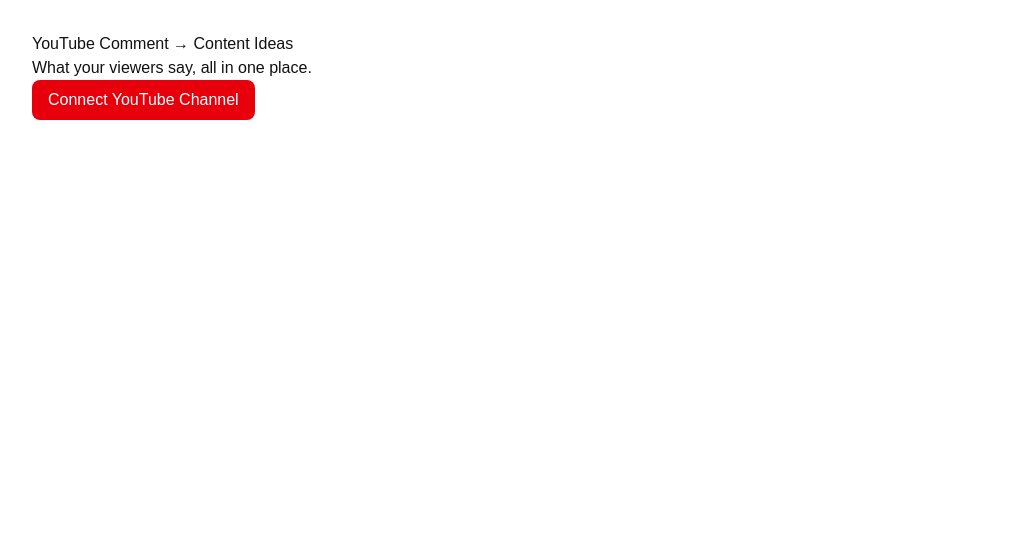
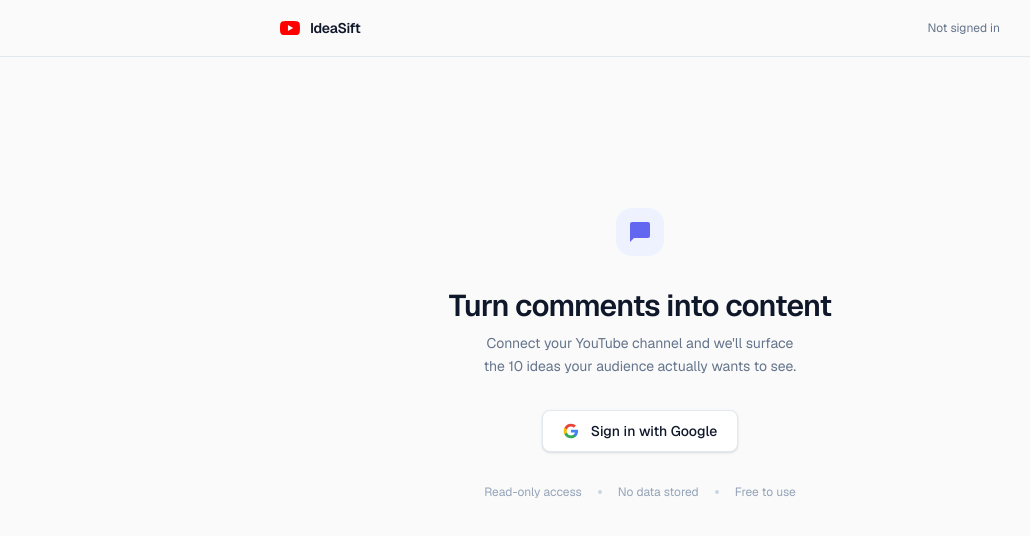
Before and after one commit to yujune1447-glitch/youtube-comment-ideas, a Next.js app: page / in a window 1280 px wide. Shown: the top 536 px of the page, without its empty margins (0-1030 px from the left). Built offline with nearby package versions, Linux system fonts and the light colour scheme; no server answers.

Commit message:
redesign UI

```diff
--- a/app/page.tsx
+++ b/app/page.tsx
@@ -6,17 +6,67 @@
   const session = await auth();
 
   return (
-    <div style={{ background: "#fff", color: "#111", minHeight: "100vh", padding: "2rem", fontFamily: "sans-serif" }}>
-      <h1>YouTube Comment → Content Ideas</h1>
-      <p>What your viewers say, all in one place.</p>
+    <div className="min-h-screen bg-[#FAFAFA] text-[#0F172A] font-sans">
+
+      {/* ── Header ── */}
+      <header className="fixed top-0 inset-x-0 z-10 bg-[#FAFAFA]/90 backdrop-blur-sm border-b border-[#E2E8F0]">
+        <div className="max-w-3xl mx-auto px-6 h-14 flex items-center justify-between">
+          <div className="flex items-center gap-2.5">
+            <svg className="w-5 h-5 text-[#FF0000] shrink-0" viewBox="0 0 24 24" fill="currentColor" aria-hidden="true">
+              <path d="M23.498 6.186a3.016 3.016 0 0 0-2.122-2.136C19.505 3.545 12 3.545 12 3.545s-7.505 0-9.377.505A3.017 3.017 0 0 0 .502 6.186C0 8.07 0 12 0 12s0 3.93.502 5.814a3.016 3.016 0 0 0 2.122 2.136c1.871.505 9.376.505 9.376.505s7.505 0 9.377-.505a3.015 3.015 0 0 0 2.122-2.136C24 15.93 24 12 24 12s0-3.93-.502-5.814zM9.545 15.568V8.432L15.818 12l-6.273 3.568z" />
+            </svg>
+            <span className="text-sm font-semibold tracking-tight">IdeaSift</span>
+          </div>
+
+          {session ? (
+            <div className="flex items-center gap-3">
+              <span className="text-xs text-[#64748B] hidden sm:block">{session.user?.email}</span>
+              <div className="w-7 h-7 rounded-full bg-[#6366F1] flex items-center justify-center text-white text-xs font-medium select-none">
+                {session.user?.email?.[0]?.toUpperCase() ?? "?"}
+              </div>
+            </div>
+          ) : (
+            <span className="text-xs text-[#64748B]">Not signed in</span>
+          )}
+        </div>
+      </header>
+
+      {/* ── Page body ── */}
+      <main className="max-w-xl mx-auto px-6 pt-28 pb-16">
         {session ? (
           <>
-          <p>Signed in as {session.user?.email}</p>
+            <div className="mb-10">
+              <h1 className="text-2xl font-semibold tracking-tight mb-1">Comment → Content Ideas</h1>
+              <p className="text-sm text-[#64748B]">What your viewers are asking for, distilled into 10 ideas.</p>
+            </div>
             <AnalyseButton />
           </>
         ) : (
+          /* ── Sign-in hero ── */
+          <div className="mt-24 flex flex-col items-center text-center gap-8">
+            <div className="w-12 h-12 rounded-2xl bg-[#EEF2FF] flex items-center justify-center">
+              <svg className="w-6 h-6 text-[#6366F1]" viewBox="0 0 24 24" fill="currentColor">
+                <path d="M20 2H4a2 2 0 00-2 2v18l4-4h14a2 2 0 002-2V4a2 2 0 00-2-2z" />
+              </svg>
+            </div>
+            <div className="flex flex-col gap-2">
+              <h1 className="text-3xl font-semibold tracking-tight">Turn comments into content</h1>
+              <p className="text-sm text-[#64748B] max-w-xs mx-auto leading-relaxed">
+                Connect your YouTube channel and we'll surface the 10 ideas your audience actually wants to see.
+              </p>
+            </div>
             <ConnectButton />
+            <div className="flex items-center gap-4 text-xs text-[#94A3B8]">
+              <span>Read-only access</span>
+              <span className="w-1 h-1 rounded-full bg-[#CBD5E1]" />
+              <span>No data stored</span>
+              <span className="w-1 h-1 rounded-full bg-[#CBD5E1]" />
+              <span>Free to use</span>
+            </div>
+          </div>
         )}
+      </main>
+
     </div>
   );
 }
--- a/components/analyse-button.tsx
+++ b/components/analyse-button.tsx
@@ -31,33 +31,100 @@
   }
 
   return (
-    <div style={{ marginTop: "1rem" }}>
+    <div className="flex flex-col gap-6">
+
+      {/* ── Idle ── */}
+      {status === "idle" && (
+        <div className="flex flex-col items-center gap-4 py-10 text-center">
+          <div className="w-10 h-10 rounded-full bg-[#EEF2FF] flex items-center justify-center">
+            <svg className="w-5 h-5 text-[#6366F1]" viewBox="0 0 24 24" fill="currentColor">
+              <path d="M20 2H4a2 2 0 00-2 2v18l4-4h14a2 2 0 002-2V4a2 2 0 00-2-2z" />
+            </svg>
+          </div>
+          <div>
+            <p className="text-sm font-medium text-[#0F172A]">Ready to analyse</p>
+            <p className="text-xs text-[#64748B] mt-0.5">We'll scan your recent comments and cluster them into 10 content ideas</p>
+          </div>
           <button
             type="button"
             onClick={handleClick}
-        disabled={status === "loading"}
-        style={{ padding: "0.5rem 1rem", cursor: "pointer" }}
+            className="inline-flex items-center gap-2 px-4 py-2 rounded-lg bg-[#6366F1] text-white text-sm font-medium hover:bg-[#4F46E5] transition-colors"
           >
-        {status === "loading" ? "Analysing comments… (this takes ~15s)" : "Analyse my channel"}
+            Analyse my channel
           </button>
-
-      {status === "error" && (
-        <p style={{ color: "red" }}>Error: {error}</p>
+        </div>
       )}
 
-      {status === "done" && (
-        <div style={{ marginTop: "1.5rem" }}>
-          <p>Analysed <strong>{commentCount}</strong> comments across your recent videos.</p>
-          <h2 style={{ marginTop: "1rem" }}>Top 10 Content Ideas</h2>
-          {themes.map((theme) => (
-            <div key={theme.rank} style={{ borderBottom: "1px solid #eee", padding: "0.75rem 0" }}>
-              <strong>#{theme.rank} {theme.title}</strong>
-              <p style={{ margin: "0.25rem 0", color: "#444" }}>{theme.description}</p>
-              <small style={{ color: "#888" }}>~{theme.count} comments</small>
+      {/* ── Loading ── */}
+{status === "loading" && (
+  <div className="flex flex-col gap-4 py-4">
+    <div className="flex items-center gap-2 text-sm text-[#64748B]">
+      <svg className="w-4 h-4 animate-spin text-[#6366F1]" viewBox="0 0 24 24" fill="none">
+        <circle className="opacity-25" cx="12" cy="12" r="10" stroke="currentColor" strokeWidth="4" />
+        <path className="opacity-75" fill="currentColor" d="M4 12a8 8 0 018-8v4a4 4 0 00-4 4H4z" />
+      </svg>
+      Analysing comments… this takes ~15s
+    </div>
+    <div className="grid grid-cols-1 sm:grid-cols-2 gap-3">
+      {Array.from({ length: 10 }).map((_, i) => (
+        <div key={i} className="flex flex-col gap-2 p-4 rounded-xl bg-white border border-[#E2E8F0]">
+          <div className="h-3 w-3/4 bg-[#E2E8F0] rounded-full animate-pulse" />
+          <div className="h-2.5 w-full bg-[#F1F5F9] rounded-full animate-pulse" />
+          <div className="h-2.5 w-2/3 bg-[#F1F5F9] rounded-full animate-pulse" />
+          <div className="h-2 w-1/4 bg-[#F1F5F9] rounded-full animate-pulse mt-2" />
         </div>
       ))}
     </div>
+  </div>
 )}
+
+      {/* ── Error ── */}
+      {status === "error" && (
+        <div className="flex items-start gap-3 px-4 py-3 rounded-lg bg-red-50 border border-red-200 text-red-700 text-sm">
+          <svg className="w-4 h-4 mt-0.5 shrink-0" viewBox="0 0 24 24" fill="currentColor">
+            <path fillRule="evenodd" d="M12 2a10 10 0 100 20A10 10 0 0012 2zm-1 13a1 1 0 102 0v-4a1 1 0 10-2 0v4zm1-8a1 1 0 100 2 1 1 0 000-2z" clipRule="evenodd" />
+          </svg>
+          <span>{error}</span>
+        </div>
+      )}
+
+      {/* ── Results ── */}
+      {status === "done" && (
+        <div className="flex flex-col gap-6">
+          <div className="flex items-center gap-2 text-sm text-[#64748B]">
+            <span>Analysed</span>
+            <span className="font-semibold text-[#0F172A]">{commentCount.toLocaleString()}</span>
+            <span>comments across your recent videos</span>
+          </div>
+          <div className="flex items-center justify-between">
+            <h2 className="text-base font-semibold tracking-tight">Top 10 Content Ideas</h2>
+            <span className="text-xs text-[#64748B]">{themes.length} ideas</span>
+          </div>
+          <div className="grid grid-cols-1 sm:grid-cols-2 gap-3">
+            {themes.map((theme) => (
+              <div
+                key={theme.rank}
+                className="relative flex flex-col gap-2 p-4 rounded-xl bg-white border border-[#E2E8F0] hover:border-[#6366F1]/40 hover:shadow-sm transition-all"
+              >
+                <span className="absolute top-3 right-3 text-xs font-medium text-[#6366F1] bg-[#EEF2FF] px-2 py-0.5 rounded-full">
+                  #{theme.rank}
+                </span>
+                <p className="text-sm font-semibold text-[#0F172A] pr-8 leading-snug">{theme.title}</p>
+                <p className="text-xs text-[#64748B] leading-relaxed">{theme.description}</p>
+                <div className="mt-auto pt-2">
+                  <span className="inline-flex items-center gap-1 text-xs text-[#94A3B8]">
+                    <svg className="w-3 h-3" viewBox="0 0 24 24" fill="currentColor">
+                      <path d="M20 2H4a2 2 0 00-2 2v18l4-4h14a2 2 0 002-2V4a2 2 0 00-2-2z" />
+                    </svg>
+                    ~{theme.count} comments
+                  </span>
+                </div>
+              </div>
+            ))}
+          </div>
+        </div>
+      )}
+
     </div>
   );
 }
--- a/components/connect-button.tsx
+++ b/components/connect-button.tsx
@@ -7,9 +7,16 @@
     <button
       type="button"
       onClick={() => signIn("google")}
-      className="rounded-lg bg-red-600 px-4 py-2 text-white hover:bg-red-700"
+      className="inline-flex items-center gap-3 px-5 py-2.5 rounded-lg bg-white border border-[#E2E8F0] text-[#0F172A] text-sm font-medium hover:bg-[#F8FAFC] hover:border-[#CBD5E1] shadow-sm transition-all"
     >
-      Connect YouTube Channel
+      {/* Google logo */}
+      <svg className="w-4 h-4 shrink-0" viewBox="0 0 24 24" aria-hidden="true">
+        <path fill="#4285F4" d="M22.56 12.25c0-.78-.07-1.53-.2-2.25H12v4.26h5.92c-.26 1.37-1.04 2.53-2.21 3.31v2.77h3.57c2.08-1.92 3.28-4.74 3.28-8.09z"/>
+        <path fill="#34A853" d="M12 23c2.97 0 5.46-.98 7.28-2.66l-3.57-2.77c-.98.66-2.23 1.06-3.71 1.06-2.86 0-5.29-1.93-6.16-4.53H2.18v2.84C3.99 20.53 7.7 23 12 23z"/>
+        <path fill="#FBBC05" d="M5.84 14.09c-.22-.66-.35-1.36-.35-2.09s.13-1.43.35-2.09V7.07H2.18C1.43 8.55 1 10.22 1 12s.43 3.45 1.18 4.93l3.66-2.84z"/>
+        <path fill="#EA4335" d="M12 5.38c1.62 0 3.06.56 4.21 1.64l3.15-3.15C17.45 2.09 14.97 1 12 1 7.7 1 3.99 3.47 2.18 7.07l3.66 2.84c.87-2.6 3.3-4.53 6.16-4.53z"/>
+      </svg>
+      Sign in with Google
     </button>
   );
 }
```
Lines whose indentation alone changed are shown as unchanged.
